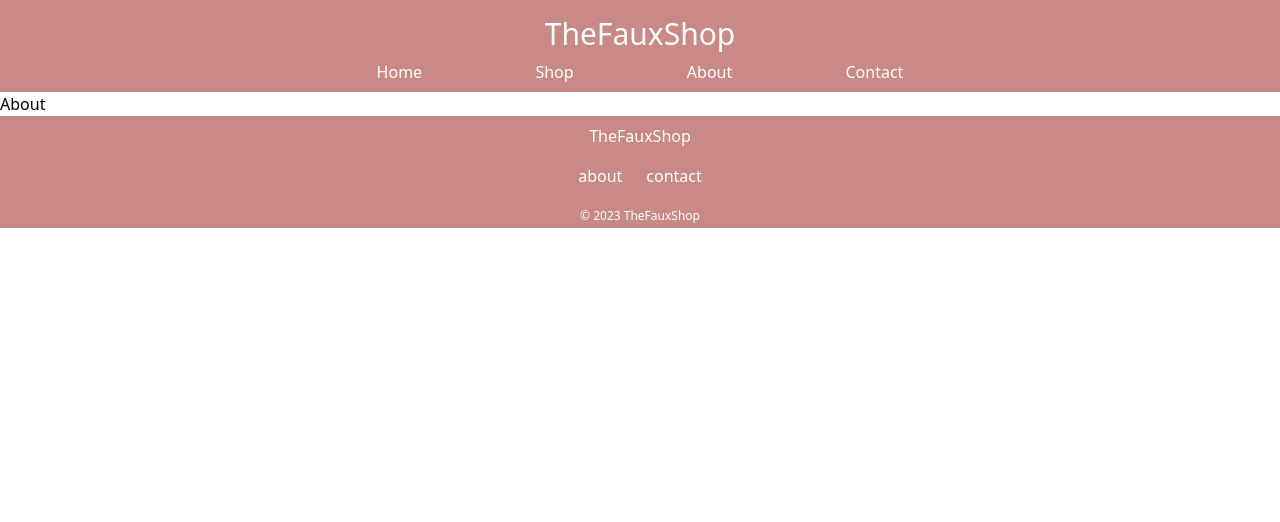
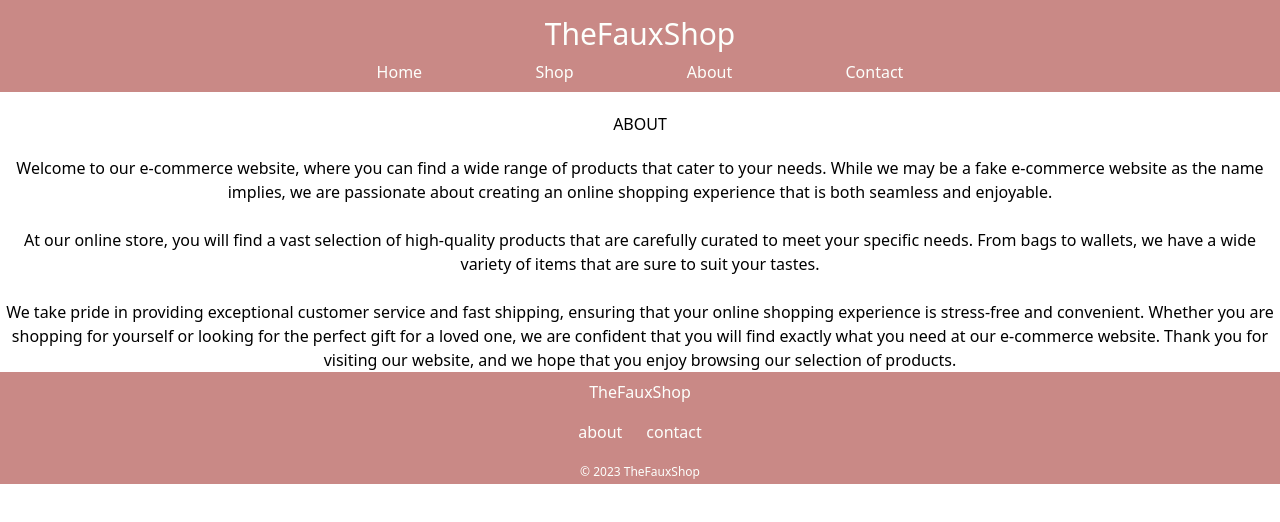
Before and after one commit to aisam94/thefauxshop-react, a React (Vite) app: page /about in a window 1280 px wide. Shown: the top 522 px of the page. Built offline with nearby package versions, Linux system fonts and the light colour scheme.

Commit message:
edit about page

```diff
--- a/src/routes/about.jsx
+++ b/src/routes/about.jsx
@@ -1,8 +1,33 @@
 function AboutPage() {
   return (
-    <>
-      <div>About</div>
-    </>
+    <div className="about-width-container text-center">
+      <h1 className="text-center uppercase my-5">About</h1>
+      <div>
+        <p className="">
+          Welcome to our e-commerce website, where you can find a wide range of
+          products that cater to your needs. While we may be a fake e-commerce
+          website as the name implies, we are passionate about creating an
+          online shopping experience that is both seamless and enjoyable.
+        </p>
+        <br />
+        <p className="">
+          At our online store, you will find a vast selection of high-quality
+          products that are carefully curated to meet your specific needs. From
+          bags to wallets, we have a wide variety of items that are sure to suit
+          your tastes.
+        </p>
+        <br />
+        <p className="">
+          We take pride in providing exceptional customer service and fast
+          shipping, ensuring that your online shopping experience is stress-free
+          and convenient. Whether you are shopping for yourself or looking for
+          the perfect gift for a loved one, we are confident that you will find
+          exactly what you need at our e-commerce website. Thank you for
+          visiting our website, and we hope that you enjoy browsing our
+          selection of products.
+        </p>
+      </div>
+    </div>
   );
 }
 
```
